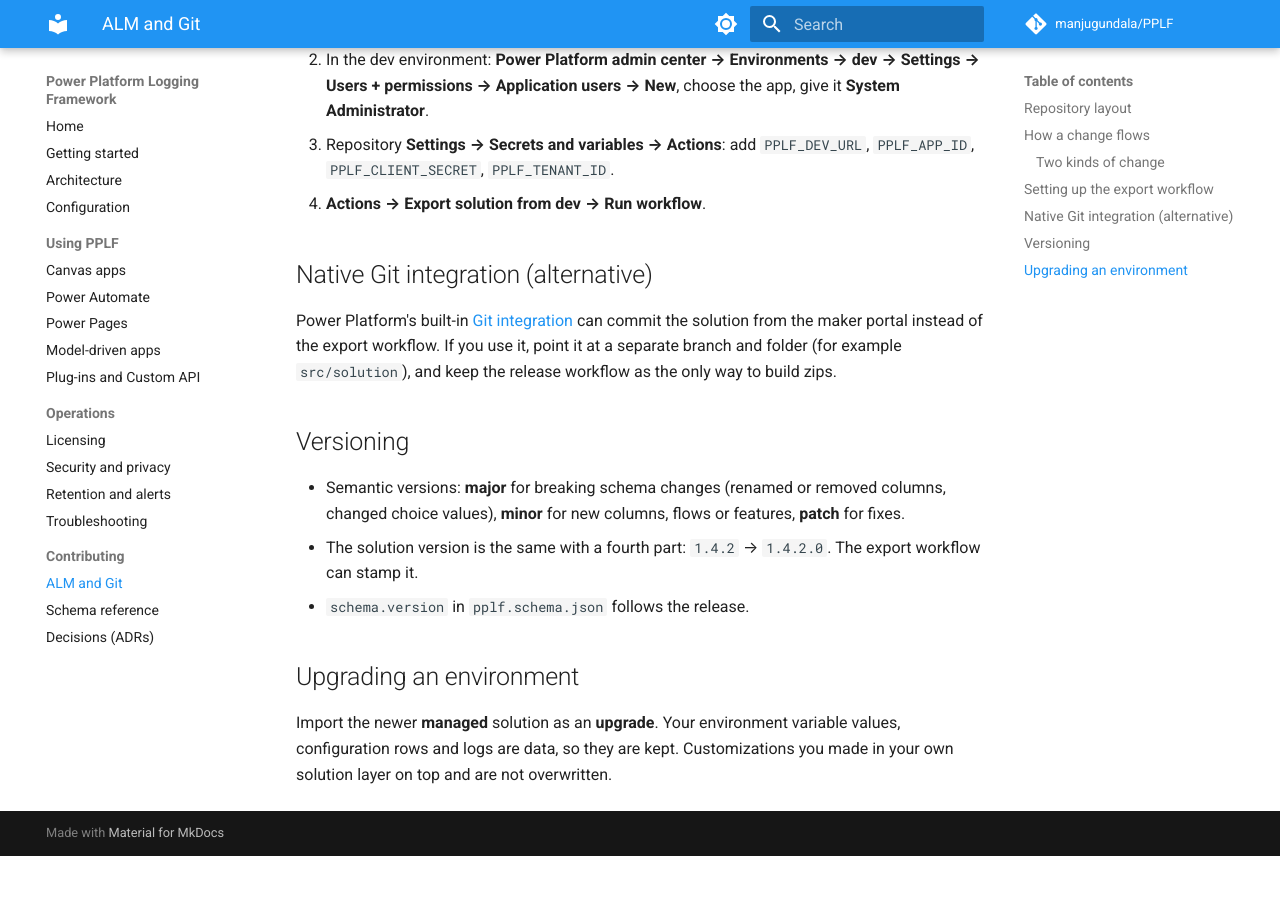
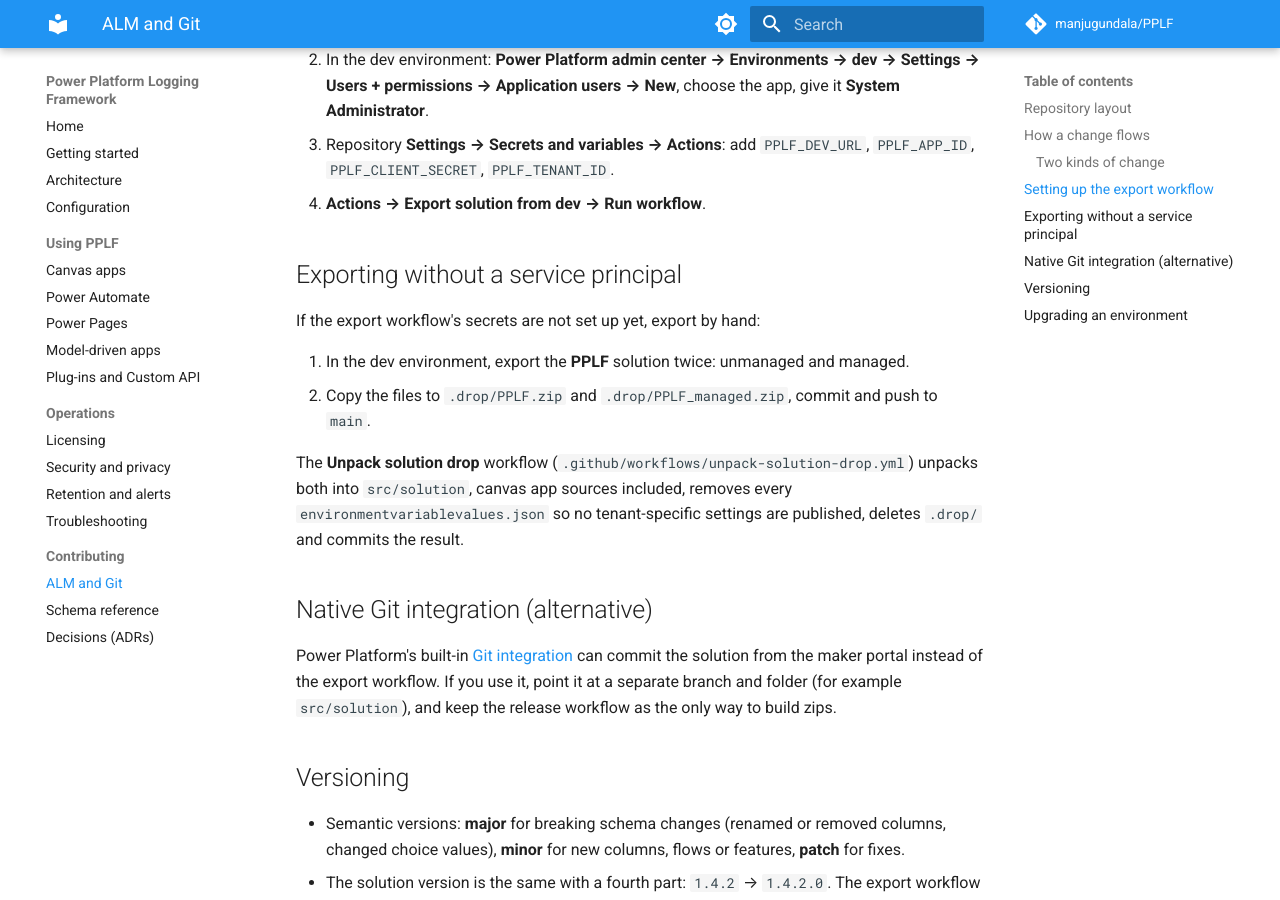
Before and after one commit to manjugundala/PPLF, an MkDocs documentation site: the page built from docs/alm-and-git.md, in a window 1280 px wide and 900 px high, scrolled down 1356 px. Built offline with MkDocs 1.6.1 and Material for MkDocs 9.7.7, drawn with Linux system fonts in a browser that asks for light colours; comment, search, counter and statistics services are not loaded; before the commit the page ends 2212 px from its top, so only the background shows below that.

Commit message:
Configuration App screenshot; unpack workflow for hand-made solution exports
- docs/images/configuration-app.png (published app, PPMF theme) shown in the
  README under a new "Configuration App" section
- .github/workflows/unpack-solution-drop.yml: push .drop/PPLF.zip and
  .drop/PPLF_managed.zip to main and CI unpacks them into src/solution with
  canvas app sources, strips environment variable values and commits
- docs/alm-and-git.md: "Exporting without a service principal"

```diff
--- a/docs/alm-and-git.md
+++ b/docs/alm-and-git.md
@@ -64,6 +64,17 @@ For flows, change `tools/build/flows.mjs` (not the generated JSON), run `npm run
 3. Repository **Settings → Secrets and variables → Actions**: add `PPLF_DEV_URL`, `PPLF_APP_ID`, `PPLF_CLIENT_SECRET`, `PPLF_TENANT_ID`.
 4. **Actions → Export solution from dev → Run workflow**.
 
+## Exporting without a service principal
+
+If the export workflow's secrets are not set up yet, export by hand:
+
+1. In the dev environment, export the **PPLF** solution twice: unmanaged and managed.
+2. Copy the files to `.drop/PPLF.zip` and `.drop/PPLF_managed.zip`, commit and push to `main`.
+
+The **Unpack solution drop** workflow (`.github/workflows/unpack-solution-drop.yml`) unpacks both into
+`src/solution`, canvas app sources included, removes every `environmentvariablevalues.json` so no
+tenant-specific settings are published, deletes `.drop/` and commits the result.
+
 ## Native Git integration (alternative)
 
 Power Platform's built-in [Git integration](https://learn.microsoft.com/power-platform/alm/git-integration/overview) can commit the solution from the maker portal instead of the export workflow. If you use it, point it at a separate branch and folder (for example `src/solution`), and keep the release workflow as the only way to build zips.
```
Also changed, not shown: README.md (+8 -0 lines), docs/images/configuration-app.png (added), 2 other files.
